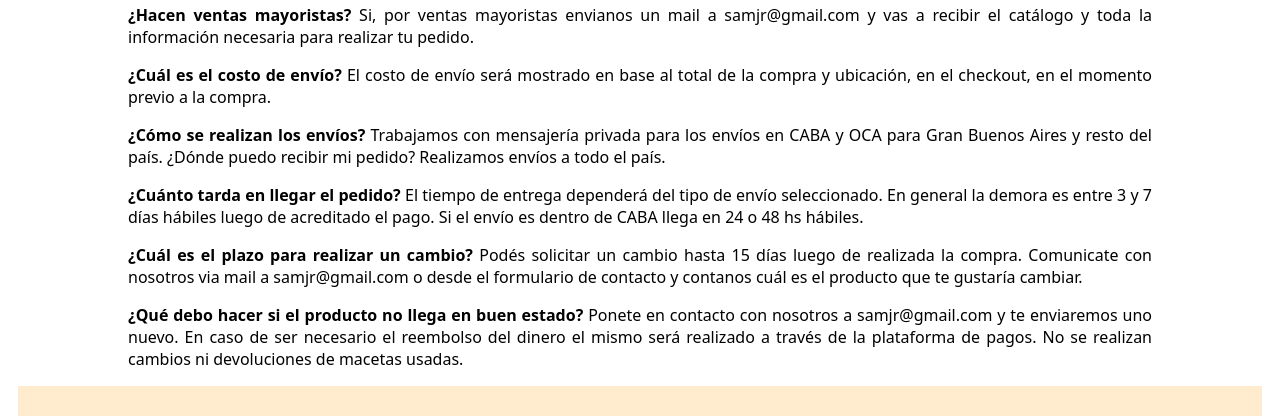
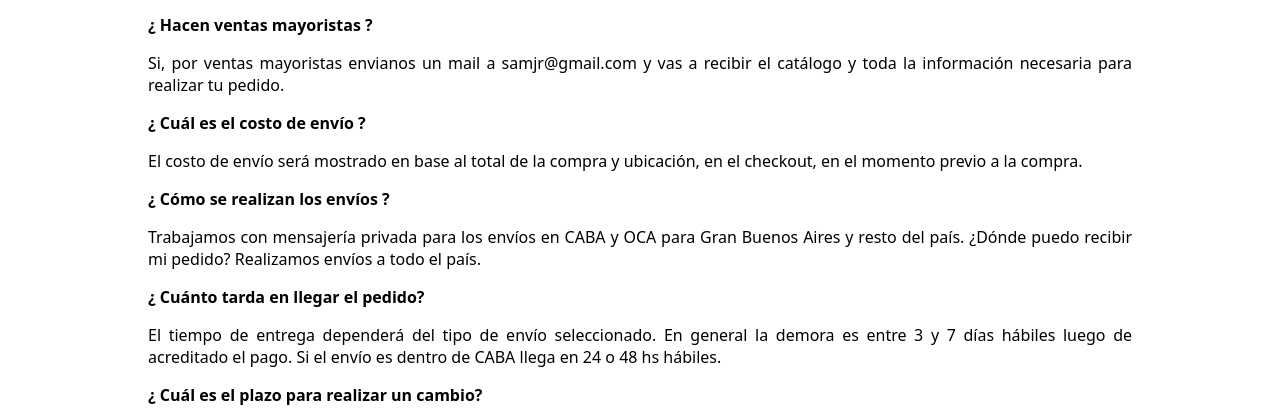
Before and after one commit to tomasmigueles/velas, a plain HTML site: page pages/faq.html in a window 1280 px wide. Shown: the part 217-633 px from the top of the page. Drawn offline with Linux system fonts and the light colour scheme.

Commit message:
first commit

```diff
--- a/pages/faq.html
+++ b/pages/faq.html
@@ -50,46 +50,58 @@
       </div>
       <div class="preguntas">
         <div class="pregunta-uno">
-          <p class="pregunta-uno">
-            <b> ¿Hacen ventas mayoristas?</b> Si, por ventas mayoristas envianos
-            un mail a samjr@gmail.com y vas a recibir el catálogo y toda la
-            información necesaria para realizar tu pedido.
+          <div class="pregunta-mayoristas">
+            <b> ¿ Hacen ventas mayoristas ?</b>
+          </div>
+          <p class="respuesta-mayoristas">
+            Si, por ventas mayoristas envianos un mail a samjr@gmail.com y vas a
+            recibir el catálogo y toda la información necesaria para realizar tu
+            pedido.
           </p>
         </div>
         <div class="pregunta-dos">
-          <p class="pregunta-dos">
-            <b>¿Cuál es el costo de envío?</b> El costo de envío será mostrado
-            en base al total de la compra y ubicación, en el checkout, en el
-            momento previo a la compra.
+          <div class="pregunta-costo"><b>¿ Cuál es el costo de envío ?</b></div>
+          <p class="respuesta-costo">
+            El costo de envío será mostrado en base al total de la compra y
+            ubicación, en el checkout, en el momento previo a la compra.
           </p>
         </div>
         <div class="pregunta-tres">
-          <p class="pregunta-tres">
-            <b>¿Cómo se realizan los envíos?</b> Trabajamos con mensajería
-            privada para los envíos en CABA y OCA para Gran Buenos Aires y resto
-            del país. ¿Dónde puedo recibir mi pedido? Realizamos envíos a todo
-            el país.
+          <div class="pregunta-envios">
+            <b>¿ Cómo se realizan los envíos ?</b>
+          </div>
+          <p class="respuesta-envios">
+            Trabajamos con mensajería privada para los envíos en CABA y OCA para
+            Gran Buenos Aires y resto del país. ¿Dónde puedo recibir mi pedido?
+            Realizamos envíos a todo el país.
           </p>
         </div>
         <div class="pregunta-cuatro">
-          <p class="pregunta-cuatro">
-            <b>¿Cuánto tarda en llegar el pedido?</b> El tiempo de entrega
-            dependerá del tipo de envío seleccionado. En general la demora es
-            entre 3 y 7 días hábiles luego de acreditado el pago. Si el envío es
-            dentro de CABA llega en 24 o 48 hs hábiles.
+          <div class="pregunta-pedido">
+            <b>¿ Cuánto tarda en llegar el pedido?</b>
+          </div>
+          <p class="respuesta-pedido">
+            El tiempo de entrega dependerá del tipo de envío seleccionado. En
+            general la demora es entre 3 y 7 días hábiles luego de acreditado el
+            pago. Si el envío es dentro de CABA llega en 24 o 48 hs hábiles.
           </p>
         </div>
         <div class="pregunta-cinco">
-          <p class="pregunta-cinco">
-            <b>¿Cuál es el plazo para realizar un cambio?</b> Podés solicitar un
-            cambio hasta 15 días luego de realizada la compra. Comunicate con
-            nosotros via mail a samjr@gmail.com o desde el formulario de
-            contacto y contanos cuál es el producto que te gustaría cambiar.
+          <b class="pregunta-cambio"
+            >¿ Cuál es el plazo para realizar un cambio?</b
+          >
+          <p class="respuesta-cambio">
+            Podés solicitar un cambio hasta 15 días luego de realizada la
+            compra. Comunicate con nosotros via mail a samjr@gmail.com o desde
+            el formulario de contacto y contanos cuál es el producto que te
+            gustaría cambiar.
           </p>
         </div>
         <div class="pregunta-seis">
-          <p class="pregunta-seis">
-            <b>¿Qué debo hacer si el producto no llega en buen estado?</b>
+          <b class="pregunta-estado"
+            >¿ Qué debo hacer si el producto no llega en buen estado?</b
+          >
+          <p class="respuesta-estado">
             Ponete en contacto con nosotros a samjr@gmail.com y te enviaremos
             uno nuevo. En caso de ser necesario el reembolso del dinero el mismo
             será realizado a través de la plataforma de pagos. No se realizan
--- a/style.css
+++ b/style.css
@@ -332,54 +332,14 @@ fieldset {
 
 .titulo-faq {
   text-align: left;
-  margin-left: 130px;
+  margin-left: 140px;
   color: burlywood;
 }
-
-.container {
-  display: grid;
-  grid-template-columns: 1fr 1fr;
-  grid-template-rows: 1fr 1fr 1fr 1fr 1fr 1fr;
-  grid-auto-rows: 1fr;
-  gap: 0px 0px;
-  grid-auto-flow: row;
-  grid-template-areas:
-    "pregunta-uno pregunta-uno"
-    "pregunta-dos pregunta-dos"
-    "pregunta-tres pregunta-tres"
-    "pregunta-cuatro pregunta-cuatro"
-    "pregunta-cinco pregunta-cinco"
-    "pregunta-seis pregunta-seis";
-}
 .preguntas {
-  align-items: center;
+  margin-left: 130px;
+  margin-right: 130px;
   text-align: justify;
-  margin-left: 120px;
-  margin-right: 120px;
-}
-
-.pregunta-uno {
-  grid-area: pregunta-uno;
-}
-
-.pregunta-dos {
-  grid-area: pregunta-dos;
-}
-
-.pregunta-tres {
-  grid-area: pregunta-tres;
-}
-
-.pregunta-cuatro {
-  grid-area: pregunta-cuatro;
-}
-
-.pregunta-cinco {
-  grid-area: pregunta-cinco;
-}
-
-.pregunta-seis {
-  grid-area: pregunta-seis;
+  padding: 10px;
 }
 
 /* PAGINA Nosotros */
@@ -431,3 +391,13 @@ iframe {
   display: block;
   margin: 0px auto;
 }
+
+/* PAGINA carrito */
+
+.hola-carrito {
+  text-align: center;
+}
+
+.carrito-hola {
+  color: burlywood;
+}
```
Also changed, not shown: pages/carrito.html (+5 -3 lines).
